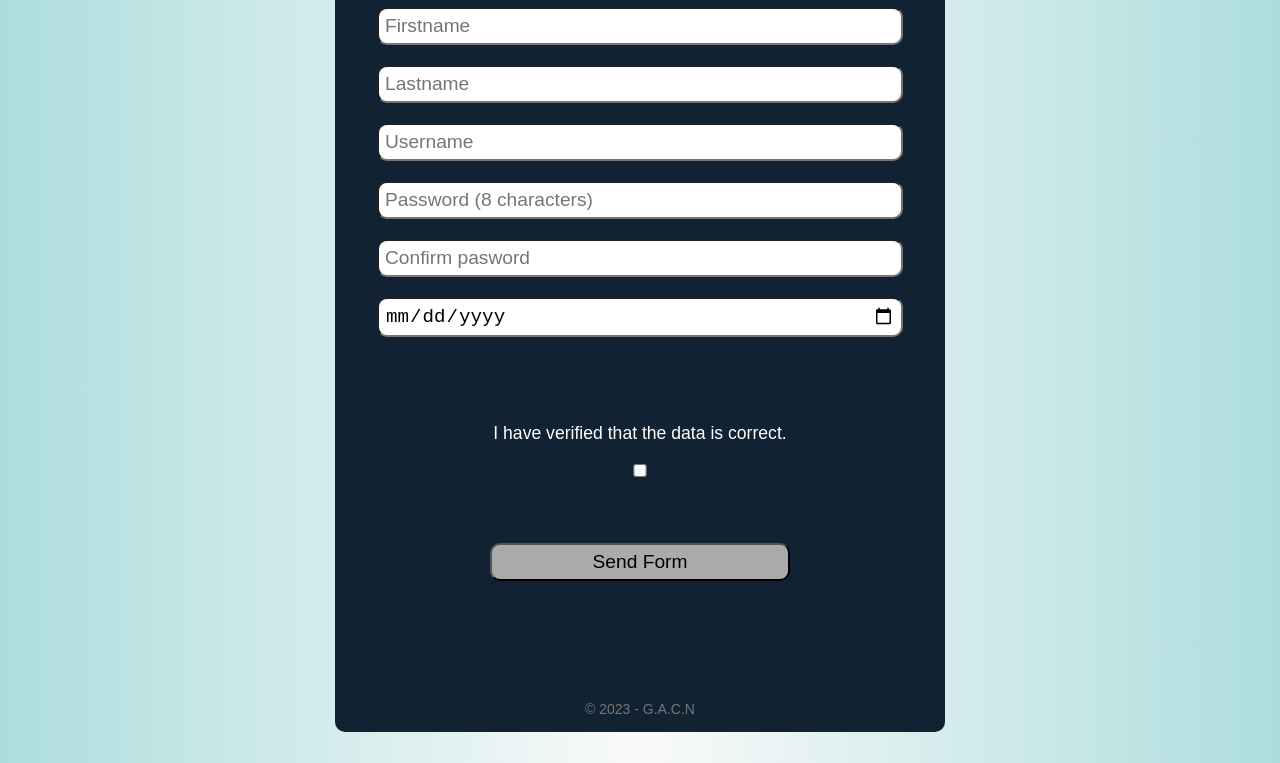
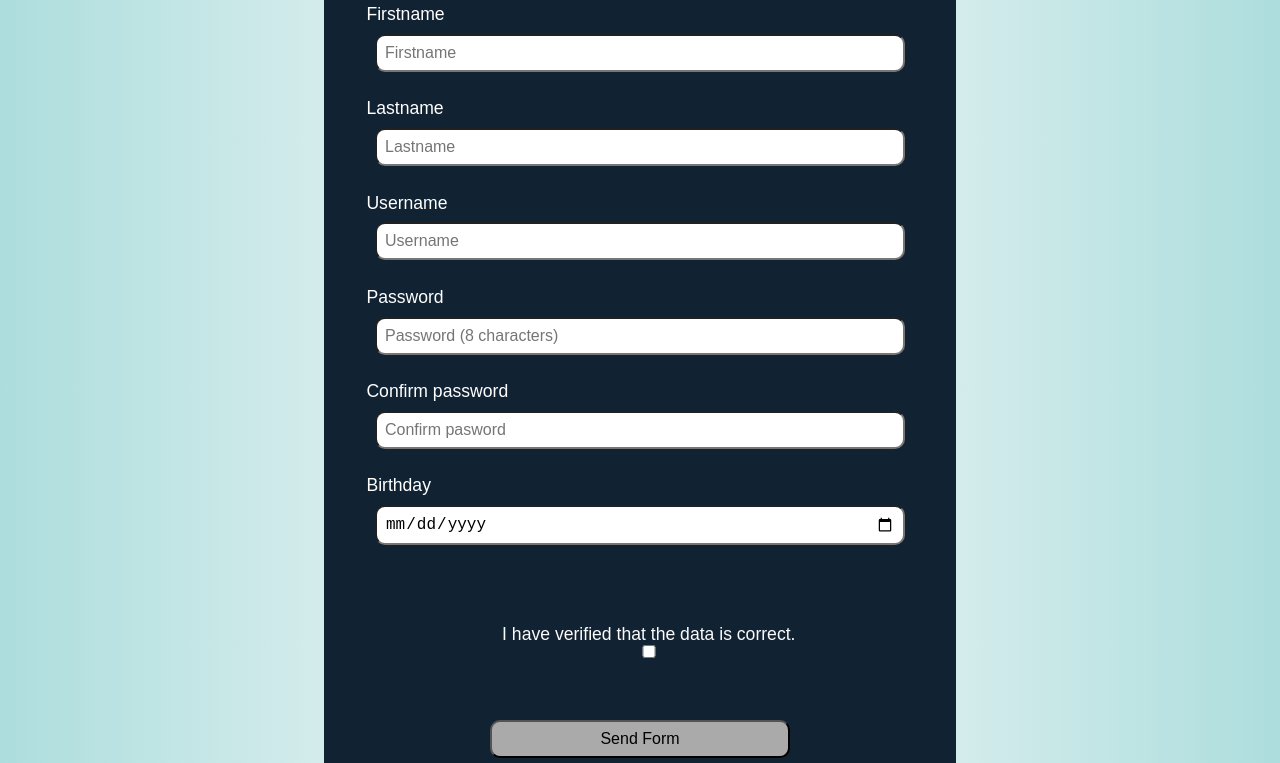
Before and after one commit to canogerman/Clase6.ejercicio, a plain HTML site: page index.html in a window 1280 px wide. Shown: the part 118-881 px from the top of the page. Drawn offline with Linux system fonts and the light colour scheme.

Commit message:
Add changes Santiago's recomendations

```diff
--- a/index.css
+++ b/index.css
@@ -7,7 +7,7 @@ body {
   font-family: sans-serif;
   display: grid;
   place-items: center;
-  margin: 40px auto;
+  margin: auto;
 }
 
 h1 {
@@ -17,21 +17,20 @@ h1 {
 
 form {
   min-width: 600px;
-  min-height: 800px;
   background: #112233;
-  padding: 5px;
+  padding: 1em;
   border-radius: 10px;
   margin: auto;
 }
 
 input {
+  font-size: 1rem;
+  width: 85%;
+  padding: 0.5em;
   display: block;
-  font-size: 1.2rem;
-  width: 85%;
-  padding: 6px;
-  margin: 20px auto;
   border-radius: 10px;
   transition: background 0.5s;
+  margin: 0 auto;
 }
 
 input:hover {
@@ -43,24 +42,33 @@ input:hover::placeholder {
 }
 
 label {
-  font-size: 1.1em;
+  font-size: 1.1rem;
   display: block;
-  width: 85%;
-  padding: 6px;
-  margin: 80px auto 40px auto;
+  padding: 1.5em 0.5em 0.5em 1.5em;
   border-radius: 10px;
   transition: background 0.5s;
+
+}
+
+label[for="newsletter-checkbox"] {
+  color: #fafafa;
+  margin: 3em 0em;
   text-align: center;
 }
 
-label:hover {
+label[for="newsletter-checkbox"]:hover {
   color: #fff;
   text-decoration: underline;
+}
+
+input[type="checkbox"] {
+  margin: 0 auto;
 }
 
 input[type="submit"] {
   width: 50%;
   background: #aaa;
+  margin: 0 auto;
 }
 
 input[type="submit"]:hover {
--- a/index.html
+++ b/index.html
@@ -2,34 +2,57 @@
 <html lang="en">
   <head>
     <meta charset="UTF-8" />
+    <meta http-equiv="X-UA-Compatible" content="IE=edge" />
+    <meta name="viewport" content="width=device-width, initial-scale=1.0" />
     <link rel="stylesheet" type="text/css" href="./index.css" />
     <title>Clase 6</title>
   </head>
   <body>
+    <main>
+      <div>
         <form autocomplete="off">
           <h1>Registration form</h1>
-      <input type="text" placeholder="Firstname" id="firstname" required />
+
+          <div>
+            <label for="firstname">Firstname</label>
+            <input
+              type="text"
+              placeholder="Firstname"
+              id="firstname"
+              required
+            />
+            <label for="lastname">Lastname</label>
             <input type="text" placeholder="Lastname" id="lastname" required />
+            <label for="username">Username</label>
             <input type="text" placeholder="Username" id="username" required />
+            <label for="password">Password</label>
             <input
               type="password"
               placeholder="Password (8 characters)"
               id="password"
             />
+            <label for="password-confirm">Confirm password</label>
             <input
               type="password"
               placeholder="Confirm pasword"
               id="password-confirm"
               required
             />
+            <label for="birthday">Birthday</label>
             <input type="date" placeholder="Birthday" id="birthday" />
+          </div>
+
+          <div class="form-end-container">
             <label for="newsletter-checkbox"
               >I have verified that the data is correct.
               <input type="checkbox" id="newsletter-checkbox" required
             /></label>
             <input type="submit" value="Send Form" />
+          </div>
+        </form>
+      </div>
+    </main>
     <div class="copyright">&copy; 2023 - G.A.C.N</div>
-    </form>
 
     <script src="./index.js"></script>
   </body>
--- a/index.js
+++ b/index.js
@@ -1,3 +1,4 @@
+const form = document.querySelector("form");
 const firstNameInput = document.getElementById("firstname");
 const lastNameInput = document.getElementById("lastname");
 const userNameInput = document.getElementById("username");
@@ -7,83 +8,71 @@ const birthdayInput = document.getElementById("birthday");
 
 firstNameInput.addEventListener("input", function (event) {
   const value = event.target.value;
-
+  const regExp = new RegExp(/^[A-Za-z]+$/);
   // Validate that only letters are allowed
-  if (!/^[A-Za-z]+$/.test(value)) {
+  if (!regExp.test(value)) {
     event.target.setCustomValidity("Please enter only letters");
-  } else {
+  }
   // Validate the maximum length
   if (value.length > 20) {
     event.target.setCustomValidity(
       "The first name must have a maximum of 20 characters"
     );
-    } else {
+  }
   event.target.setCustomValidity(""); // Clear custom error message if validation passes
-    }
-  }
 });
-
-// It is clear that here I must unify firstname and lastname in a single function 😓.
 
 lastNameInput.addEventListener("input", function (event) {
   const value = event.target.value;
-
+  const regExp = new RegExp(/^[A-Za-z]+$/);
   // Validate that only letters are allowed
-  if (!/^[A-Za-z]+$/.test(value)) {
+  if (!regExp.test(value)) {
     event.target.setCustomValidity("Please enter only letters");
-  } else {
+  }
   // Validate the maximum length
   if (value.length > 20) {
     event.target.setCustomValidity(
       "The last name must have a maximum of 20 characters"
     );
-    } else {
+  }
   event.target.setCustomValidity("");
-    }
-  }
 });
 
 userNameInput.addEventListener("input", function (event) {
   const value = event.target.value;
-
+  const regExp = new RegExp(/^[A-Za-z0-9]+$/);
   // Validate that only letters and numbers are allowed
-  if (!/^[A-Za-z0-9]+$/.test(value)) {
+  if (!regExp.test(value)) {
     event.target.setCustomValidity("Please enter only letters and numbers");
-  } else {
+  }
   // Validate the maximum length
   if (value.length > 10) {
     event.target.setCustomValidity(
       "The user name must have a maximum of 10 characters"
     );
-    } else {
+  }
   event.target.setCustomValidity("");
-    }
-  }
 });
 
 passwordInput.addEventListener("input", function (event) {
   const value = event.target.value;
-
+  const regExp = new RegExp(/^(?=.*[A-Z])(?=.*\d)[A-Za-z\d]{8}$/);
   // Validate that 8 character are allowed whit uppercase and numbers.
-  if (!/^(?=.*[A-Z])(?=.*\d)[A-Za-z\d]{8}$/.test(value)) {
+  if (!regExp.test(value)) {
     event.target.setCustomValidity(
       "Password must be 8 characters. at least 1 must be uppercase and at least 1 must be a number"
     );
-  } else {
+  }
   event.target.setCustomValidity("");
-  }
 });
 
 passwordConfirmInput.addEventListener("input", function (event) {
   const value = event.target.value;
   if (passwordInput.value !== value) {
     event.target.setCustomValidity("The password does not match");
-  } else {
+  }
   event.target.setCustomValidity("");
-  }
 });
-
-const form = document.querySelector("form");
 
 form.addEventListener("submit", function (event) {
   event.preventDefault();
@@ -104,7 +93,5 @@ form.addEventListener("submit", function (event) {
   if (confirm(confirmationMessage)) {
     // User confirmed, submit the form
     form.submit();
-  } else {
-    // User cancelled, do nothing
   }
 });
```
Lines whose indentation alone changed are shown as unchanged.
